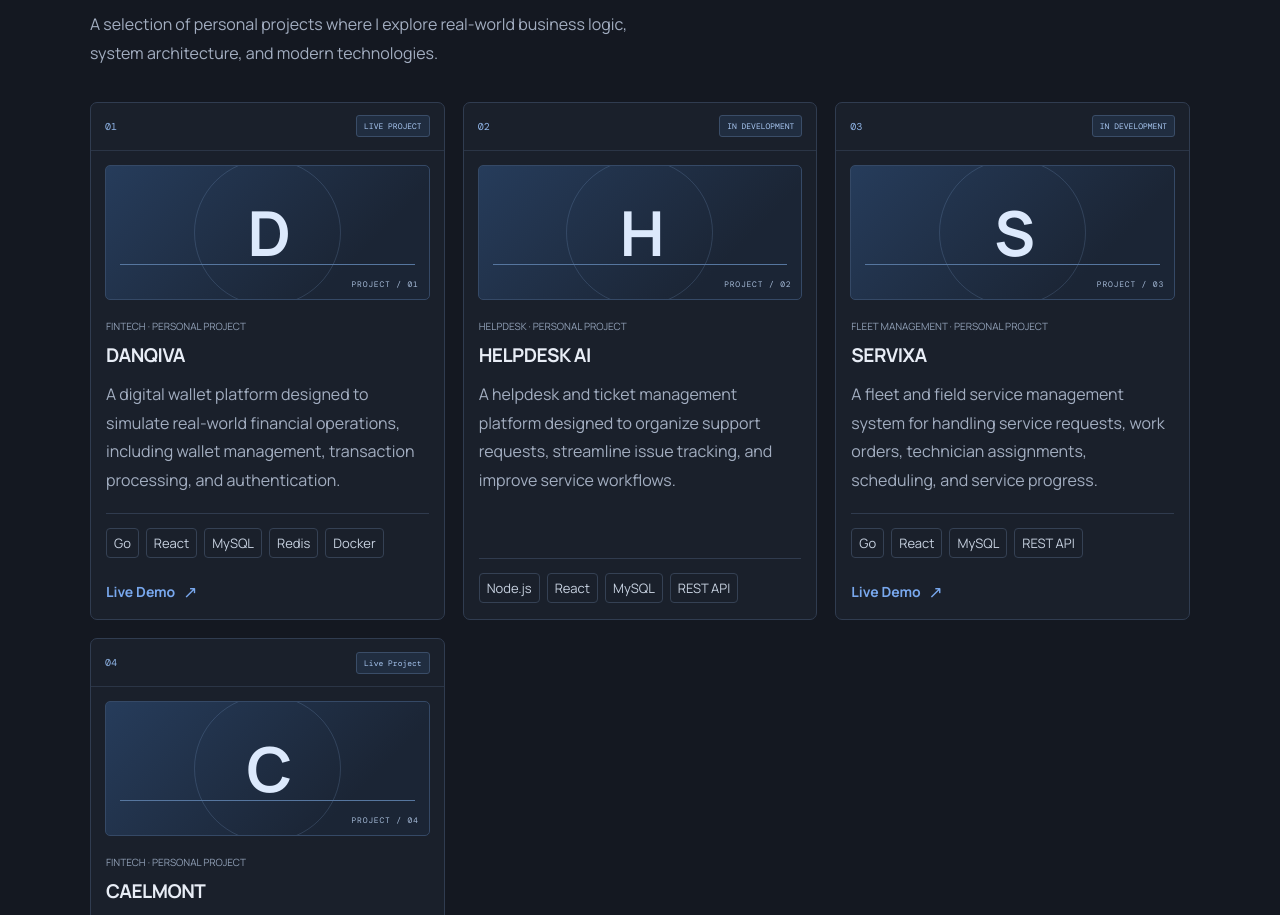
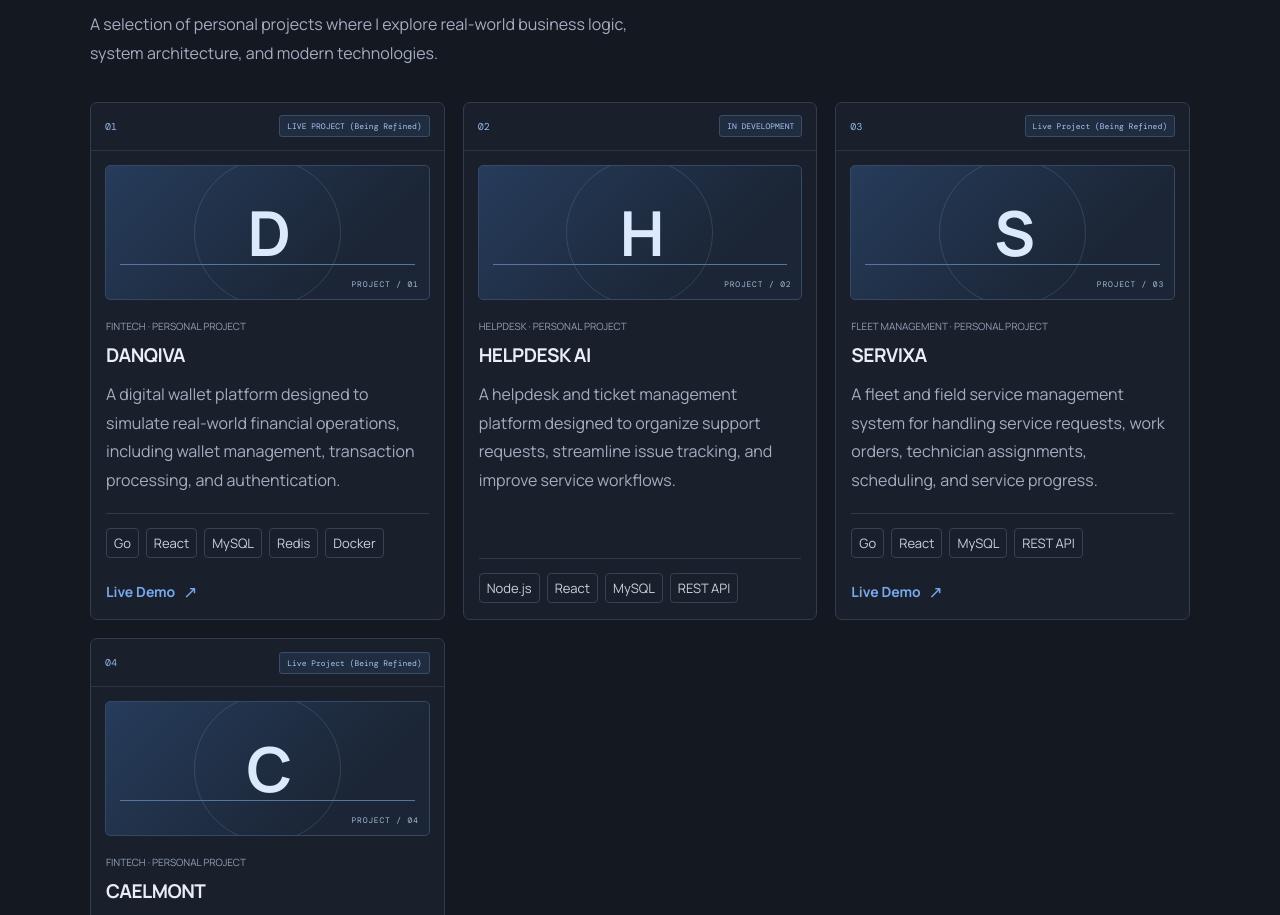
Before and after one commit to beyeyboy07/budy-rachman, a React (Vite) app: page / in a window 1280 px wide. Shown: the part 3101-4016 px from the top of the page. Built offline with nearby package versions, Linux system fonts and the light colour scheme.

Commit message:
nambah link servixa

```diff
--- a/src/App.tsx
+++ b/src/App.tsx
@@ -43,7 +43,7 @@ const projects = [
     description:
       'A digital wallet platform designed to simulate real-world financial operations, including wallet management, transaction processing, and authentication.',
     stack: ['Go', 'React', 'MySQL', 'Redis', 'Docker'],
-    status: 'LIVE PROJECT',
+    status: 'LIVE PROJECT (Being Refined)',
     mark: 'D',
     url: 'https://www.budy-rachman.site/danqiva',
   },
@@ -64,7 +64,7 @@ const projects = [
     description:
       'A fleet and field service management system for handling service requests, work orders, technician assignments, scheduling, and service progress.',
     stack: ['Go', 'React', 'MySQL', 'REST API'],
-    status: 'IN DEVELOPMENT',
+    status: 'Live Project (Being Refined)',
     mark: 'S',
     url: 'https://www.budy-rachman.site/servixa',
   },
@@ -75,7 +75,7 @@ const projects = [
     description:
       'A cash flow and treasury management system designed to help individuals and businesses manage financial accounts, track income and expenses, and monitor financial activities.',
     stack: ['Go', 'Gin', 'React', 'MySQL', 'REST API'],
-    status: 'Live Project',
+    status: 'Live Project (Being Refined)',
     mark: 'C',
     url: 'https://www.budy-rachman.site/caelmont',
   },
```
